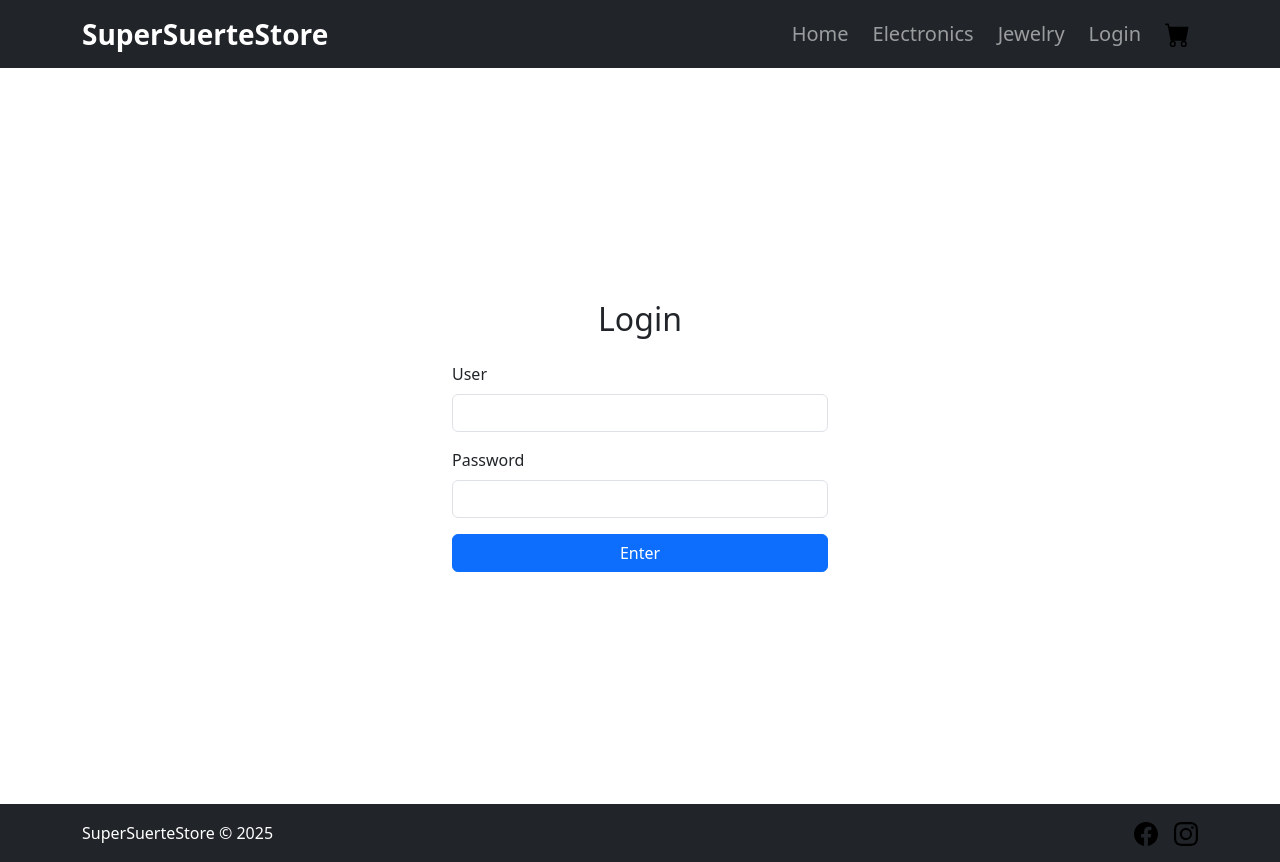
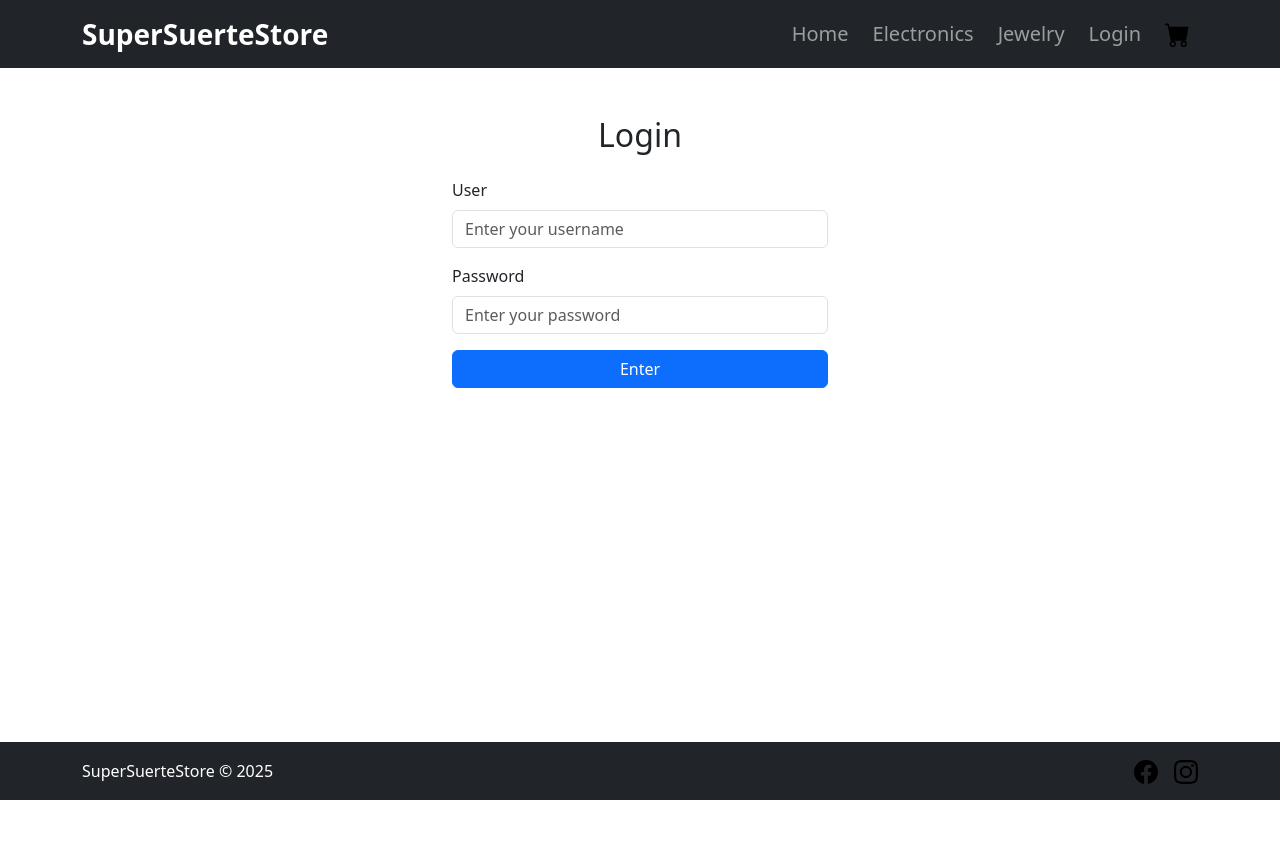
Before and after one commit to pablomg-dev/ProyectoFinalReact25017, a React (Vite) app: page /login in a window 1280 px wide. After the commit the page ends 800 px from the top, so only its background shows below. Built offline with nearby package versions, Linux system fonts and the light colour scheme.

Commit message:
add authentication context and improve login error handling

```diff
--- a/src/App.jsx
+++ b/src/App.jsx
@@ -1,5 +1,6 @@
 import { BrowserRouter, Routes, Route } from 'react-router-dom';
 import { CartProvider } from './components/CartContext';
+import { AuthProvider} from './components/AuthContext';
 import Header from "./components/Header";
 import Home from "./components/Home";
 import Footer from "./components/Footer";
@@ -11,19 +12,23 @@ import Admin from "./components/Admin";
 import Cart from "./components/Cart";
 
 function App() {
+
   return (
-    // Envuelve la aplicación en CartProvider para proveer el contexto del carrito
+    // Envuelve la aplicación con AuthProvider y CartProvider para manejar autenticación y carrito de compras
+    <AuthProvider>
       <CartProvider>
+        <div className="d-flex flex-column min-vh-100">
           {/* Usa BrowserRouter para habilitar el enrutamiento en la aplicación */}
           <BrowserRouter>
             <Header />
+            <div className="flex-grow-1">
               <Routes>
                 <Route path="/" element={<Home />} />
                 <Route path="/login" element={<Login />} />
                 <Route path="/electronics" element={<Electronics />} />
                 <Route path="/jewelry" element={<Jewelry />} />
                 <Route path="/cart" element={
-            // Usa ProtectedRoute para asegurar que solo usuarios autenticados accedan al carrito
+                  // ProtectedRoute asegura que solo usuarios autenticados accedan al carrito
                   <ProtectedRoute>
                     <Cart />
                   </ProtectedRoute>
@@ -34,9 +39,12 @@ function App() {
                   </ProtectedRoute>
                 } />
               </Routes>
+            </div>
             <Footer />
           </BrowserRouter>
+        </div>
       </CartProvider>
+    </AuthProvider>
   );
 }
 
--- /dev/null
+++ b/src/components/AuthContext.jsx
@@ -0,0 +1,45 @@
+import { createContext, useContext, useState, useEffect } from 'react';
+
+// Crear el contexto
+export const AuthContext = createContext();
+
+// Proveedor del contexto
+export function AuthProvider({ children }) {
+    const [user, setUser] = useState(null);
+
+    // Al iniciar, verifica si hay un token en localStorage
+    useEffect(() => {
+        const token = localStorage.getItem('auth_token');
+        if (token) {
+            setUser({ username: 'admin', token });
+        }
+    }, []);
+
+    // Simula login y guarda un token aleatorio
+    const login = (username, password) => {
+        if (username === 'admin' && password === 'admin123') {
+            const token = Math.random().toString(36).substring(2);
+            localStorage.setItem('auth_token', token);
+            setUser({ username, token });
+            return true;
+        }
+        return false;
+    };
+
+    // Logout: borra el token y el usuario
+    const logout = () => {
+        localStorage.removeItem('auth_token');
+        setUser(null);
+    };
+
+    return (
+        <AuthContext.Provider value={{ user, login, logout }}>
+            {children}
+        </AuthContext.Provider>
+    );
+}
+
+// Hook para usar el contexto
+export function useAuth() {
+    return useContext(AuthContext);
+}
--- a/src/components/Login.jsx
+++ b/src/components/Login.jsx
@@ -1,5 +1,5 @@
 import { useNavigate } from 'react-router-dom';
-import { Container, Form, Button } from 'react-bootstrap';
+import { Container, Form, Button, Alert } from 'react-bootstrap';
 import { useState } from 'react';
 
 
@@ -7,6 +7,7 @@ function Login() {
     const navigate = useNavigate();
     const [username, setUsername] = useState('');
     const [password, setPassword] = useState('');
+    const [error, setError] = useState(''); // Estado para el mensaje de error
 
     // La función handleLogin se ejecuta al enviar el formulario
     const handleLogin = (e) => {
@@ -14,9 +15,10 @@ function Login() {
 
         if (username === 'admin' && password === 'admin123') {
             localStorage.setItem('auth', 'true');
+            setError('');
             navigate('/admin');
         } else {
-            alert('Incorrect credentials. Try "admin" and "admin123"');
+            setError('Incorrect credentials. Try "admin" and "admin123".');
             setUsername('');
             setPassword('');
         }
@@ -25,9 +27,15 @@ function Login() {
     return (
         <Container
             className="mt-5 d-flex flex-column justify-content-center align-items-center"
-            style={{ maxWidth: 400, minHeight: '80vh' }}
+            style={{ maxWidth: 400 }}
         >
             <h2 className="mb-4">Login</h2>
+            {/* Mostrar alerta si hay error */}
+            {error && (
+                <Alert variant="danger" className="w-100">
+                    {error}
+                </Alert>
+            )}
             <Form onSubmit={handleLogin} className="w-100">
                 <Form.Group className="mb-3">
                     <Form.Label>User</Form.Label>
@@ -35,6 +43,7 @@ function Login() {
                         type="text"
                         value={username}
                         onChange={(e) => setUsername(e.target.value)}
+                        placeholder="Enter your username"
                     />
                 </Form.Group>
                 <Form.Group className="mb-3">
@@ -43,6 +52,7 @@ function Login() {
                         type="password"
                         value={password}
                         onChange={(e) => setPassword(e.target.value)}
+                        placeholder="Enter your password"
                     />
                 </Form.Group>
                 <Button variant="primary" type="submit" className="w-100">
```
Lines whose indentation alone changed are shown as unchanged.
